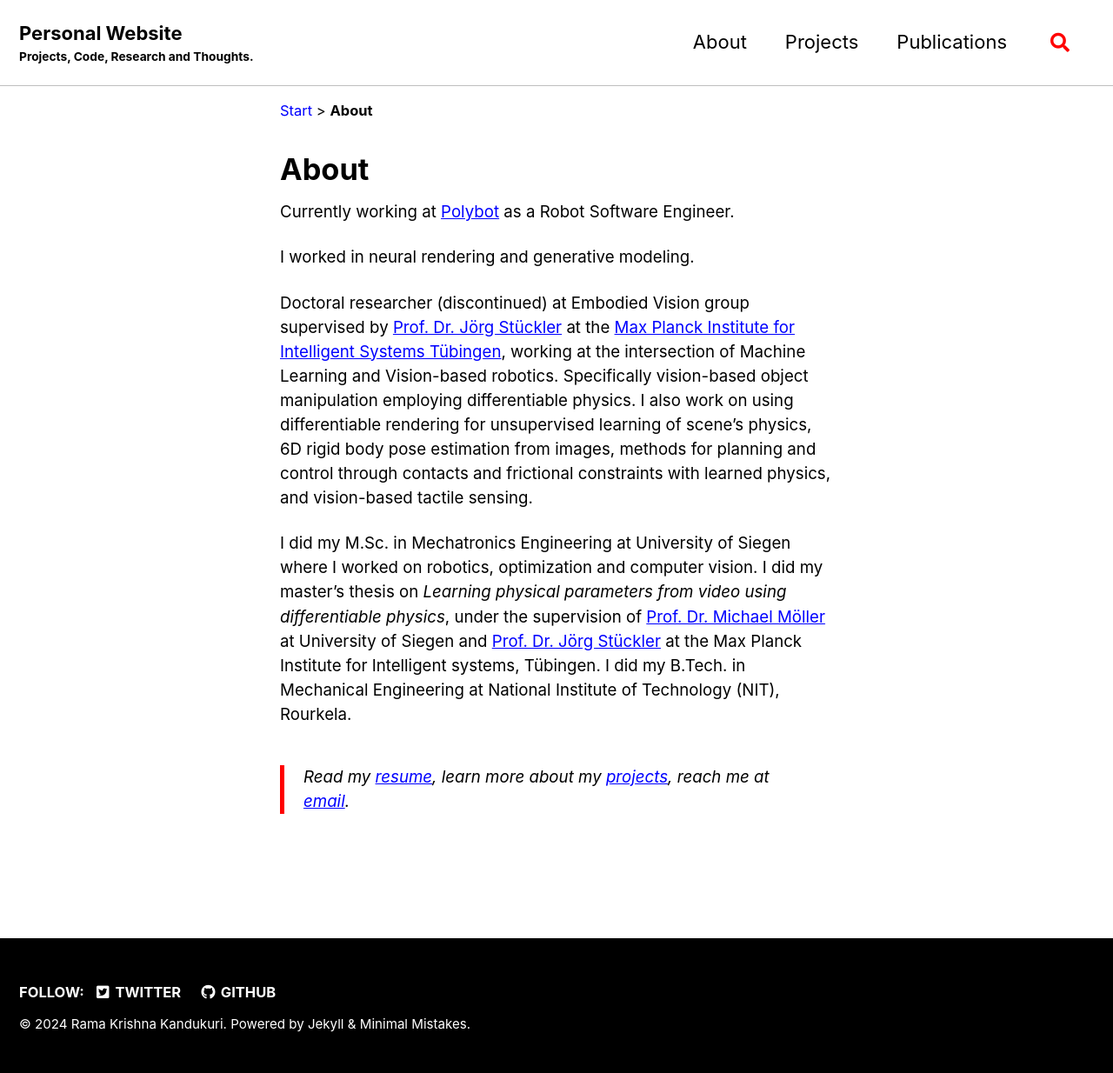
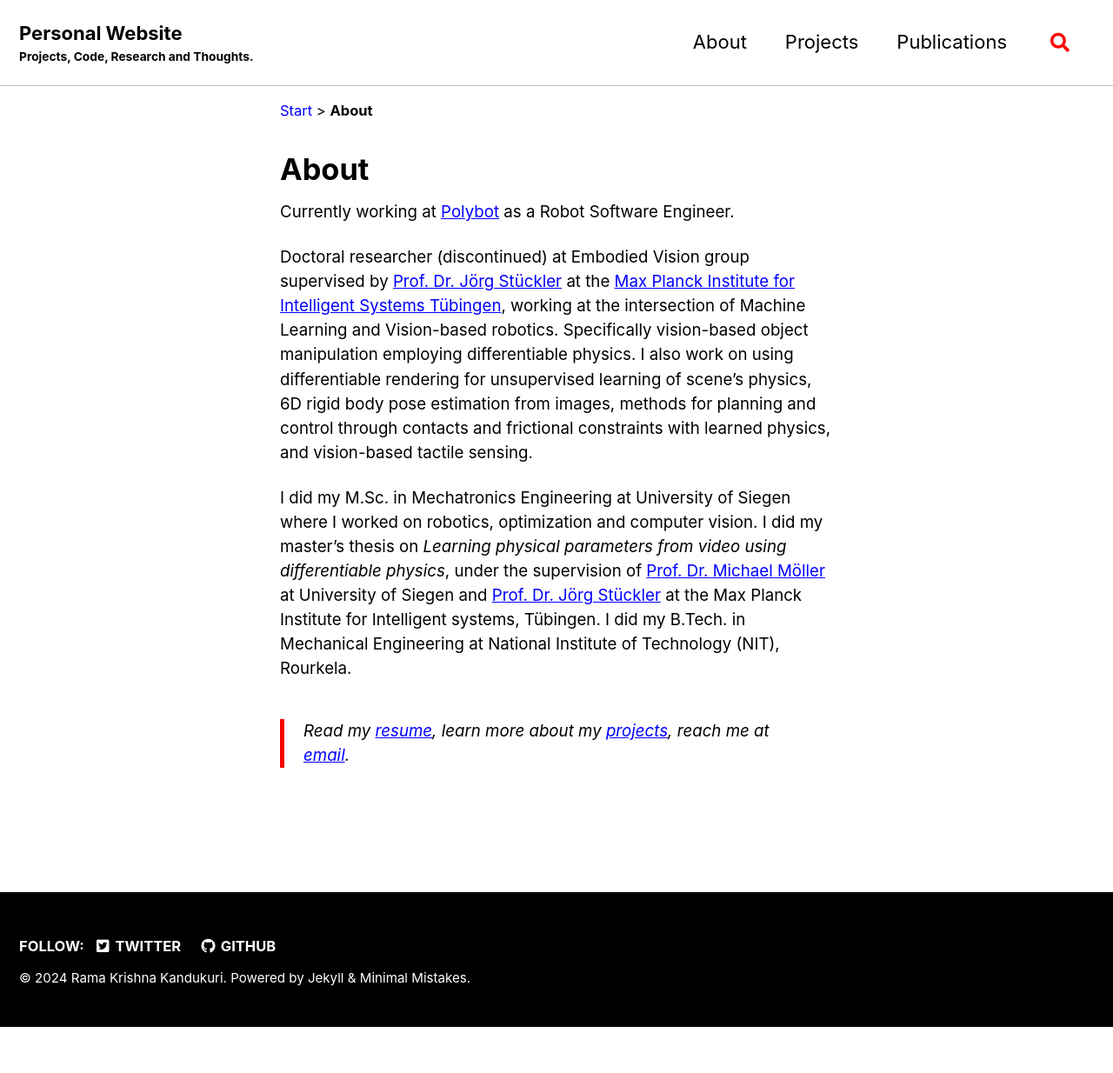
Before and after one commit to prasadkrkp/prasadkrkp.github.io, a Jekyll site: the page built from _pages/about.md, in a window 1280 px wide. Shown: the whole page at 87% size. Built offline with Jekyll 4.4.1, drawn with Linux system fonts in a browser that asks for light colours; cached includes are drawn as plain includes; after the commit the page ends 1181 px from its top, so only the background shows below that.

Commit message:
Update about section and change post commit hook to pre push hook

```diff
--- a/_pages/about.md
+++ b/_pages/about.md
@@ -5,8 +5,6 @@ layout: single
 ---
 
 Currently working at <a href="https://polybot.eu">Polybot</a> as a Robot Software Engineer.
-
-I worked in neural rendering and generative modeling.
 
 Doctoral researcher (discontinued) at Embodied Vision group supervised by [Prof. Dr. Jörg Stückler](https://is.mpg.de/~jstueckler) at the [Max Planck Institute for Intelligent Systems Tübingen](https://is.mpg.de/), working at the intersection of Machine Learning and Vision-based robotics. Specifically vision-based object manipulation employing differentiable physics.
 I also work on using differentiable rendering for unsupervised learning of scene’s physics, 6D rigid body pose estimation from images, methods for
```
